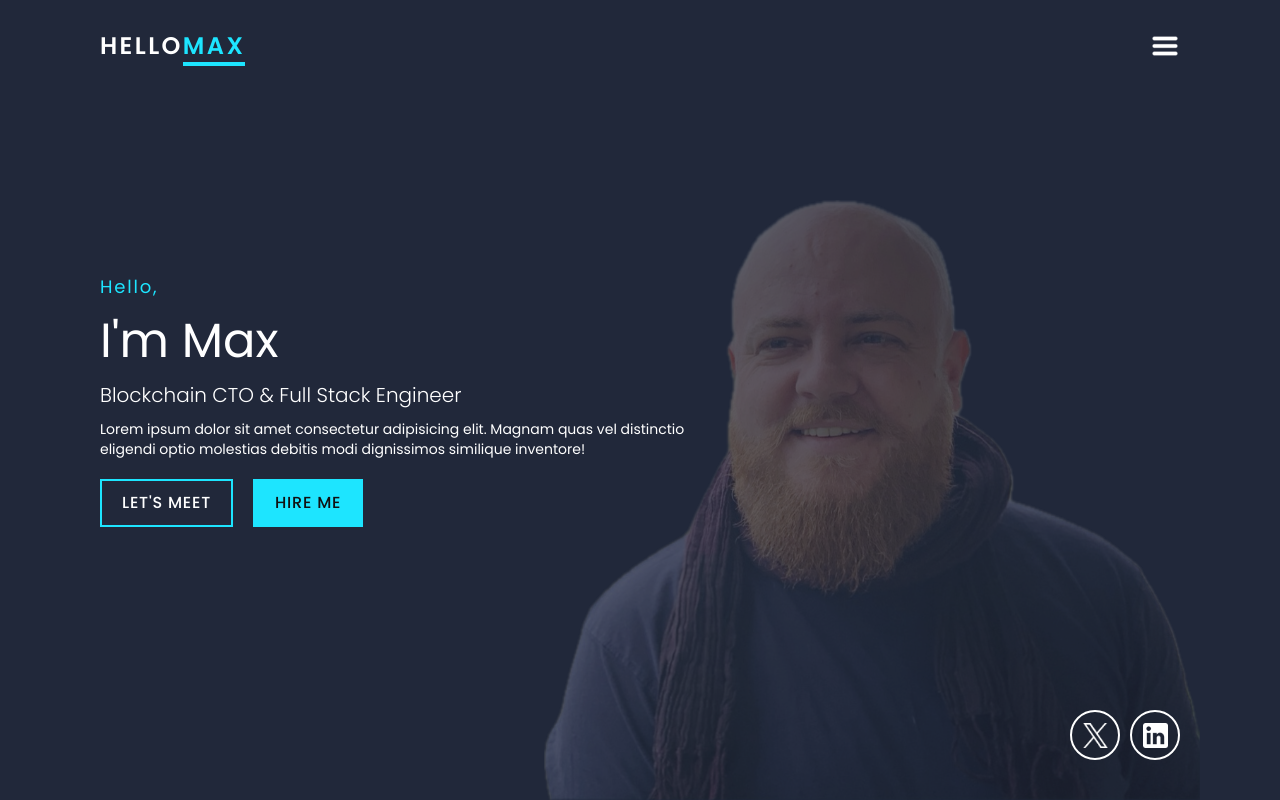
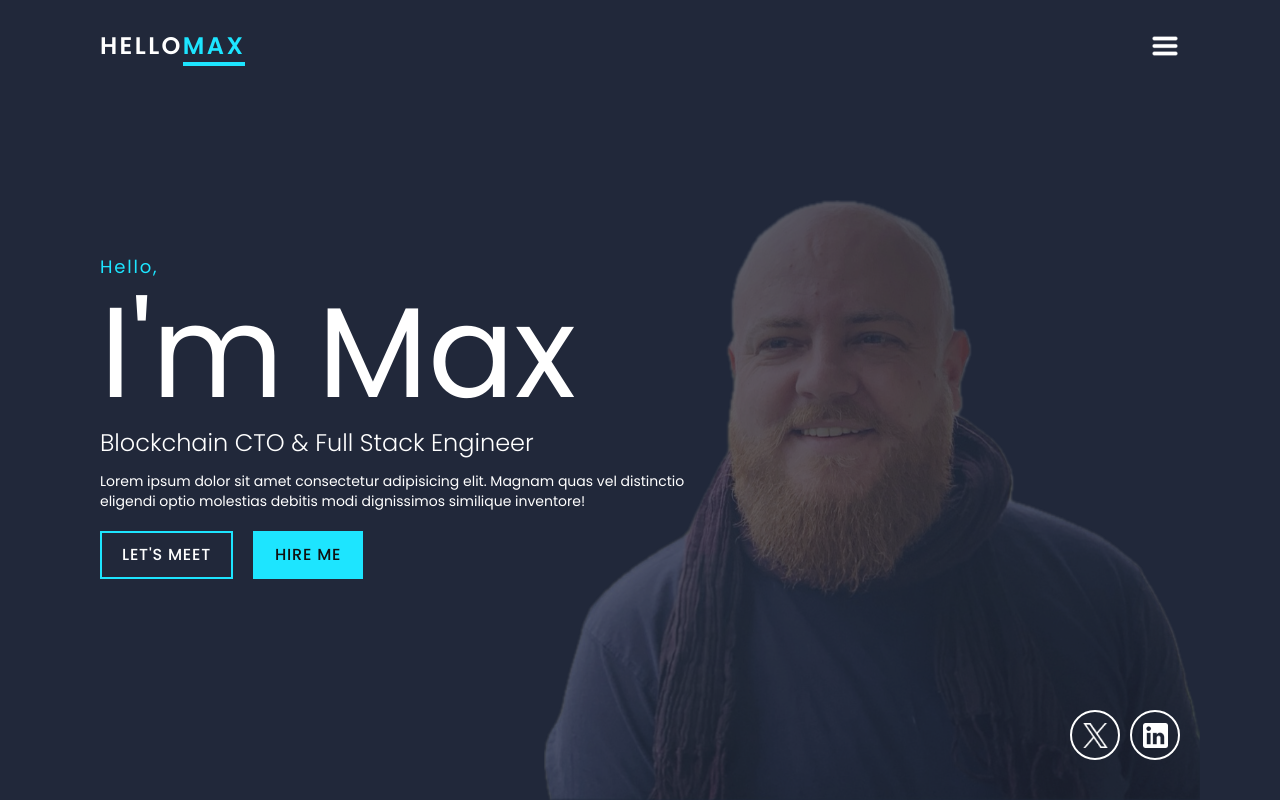
Before and after one commit to manthis/hellomax-website, a Next.js app: page / in a window 1280 px wide. Built offline with nearby package versions, Linux system fonts and the light colour scheme.

Commit message:
Small fixes.

```diff
--- a/app/components/homecontent/content.tsx
+++ b/app/components/homecontent/content.tsx
@@ -2,11 +2,15 @@ import Button from '../button';
 
 export default function Content() {
     return (
-        <div id='content' className='relative z-10 flex w-full origin-left items-center justify-between duration-500'>
+        <div
+            id='content'
+            className='relative z-10 flex w-full origin-left items-center justify-between duration-500 landscape:mt-8'>
             <div className='relative z-50 max-w-[600px]'>
-                <h4 className='text-2xl font-normal tracking-widest text-lightblue landscape:text-lg '>Hello,</h4>
-                <h2 className='my-4 text-7xl leading-[1em] text-white landscape:text-5xl'>I&apos;m Max</h2>
-                <h3 className='text-5xl font-light leading-[1.5em] text-white landscape:text-xl'>
+                <h4 className='text-2xl font-normal tracking-widest text-lightblue landscape:text-lg'>Hello,</h4>
+                <h2 className='my-4 text-7xl  text-white landscape:my-2 landscape:text-6xl landscape:xl:text-9xl'>
+                    I&apos;m Max
+                </h2>
+                <h3 className='text-2xl font-light leading-[1.5em] text-white landscape:2xl:text-3xl'>
                     Blockchain CTO & Full Stack Engineer
                 </h3>
                 <p className='mb-[20px] mt-[10px] text-base text-white landscape:text-sm'>
--- a/app/components/persona/persona.tsx
+++ b/app/components/persona/persona.tsx
@@ -1,5 +1,4 @@
 export default function Persona() {
-    //before:animate-heartbeatBlue duration-1000 before:absolute before:right-[10%] before:top-[50%] before:h-[650px] before:w-[650px] before:rounded-full before:bg-lightblue
     return (
         <div
             id='imageBox'
--- a/app/globals.css
+++ b/app/globals.css
@@ -45,3 +45,7 @@ section.active #contactzone {
     opacity: 1;
     transition-delay: 0.5s;
 }
+
+section:active {
+    background-color: #141821;
+}
```
